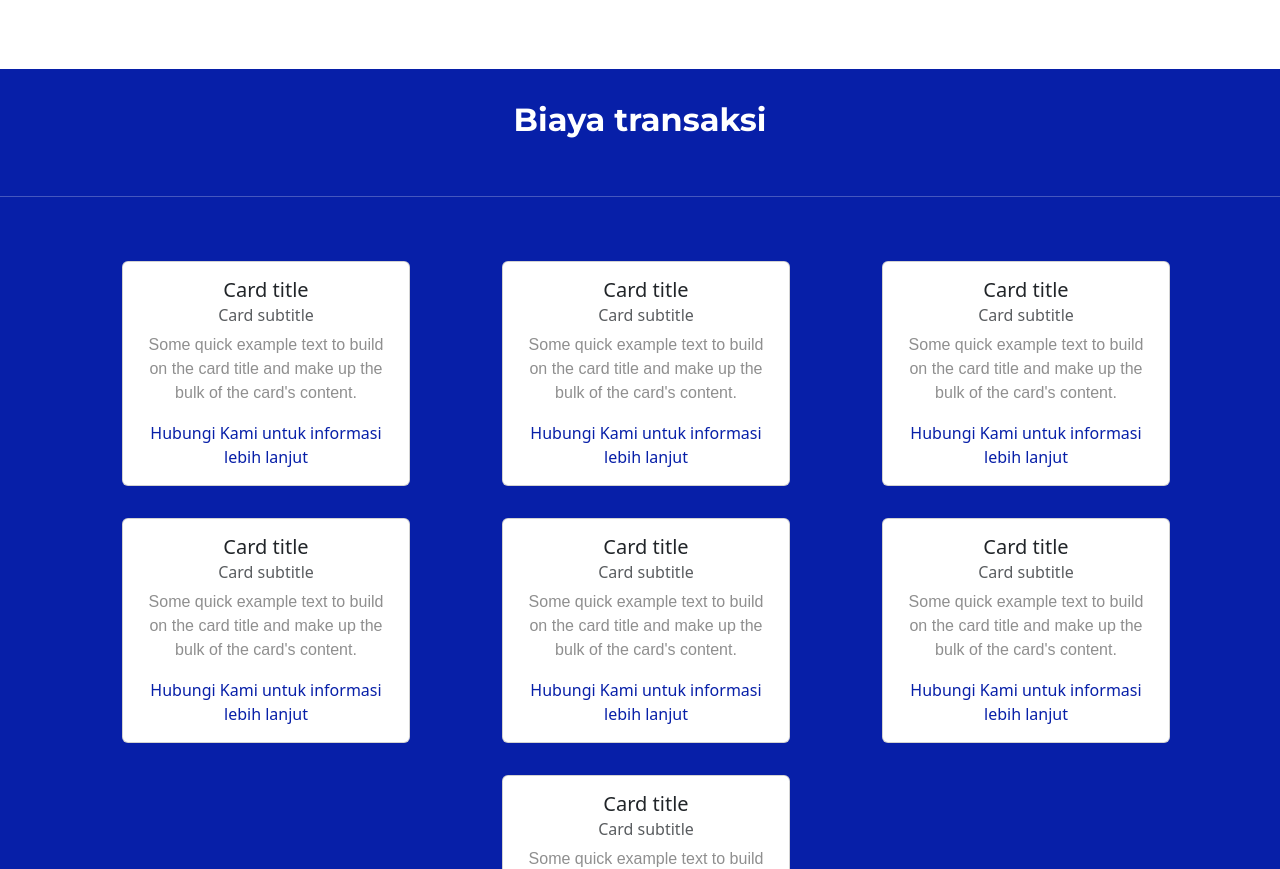
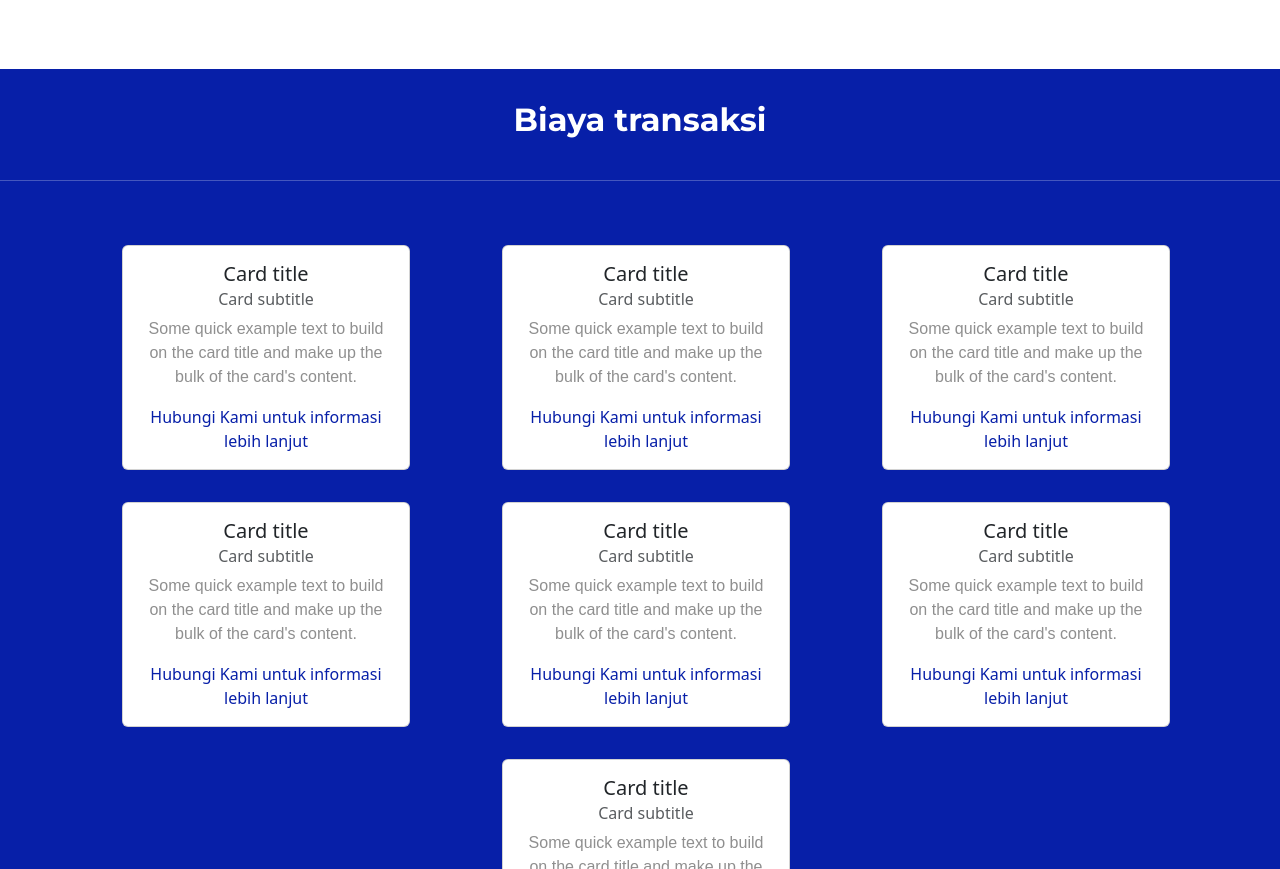
Before and after one commit to ImamAriadi2022/Rekber-new, a plain HTML site: page index.html in a window 1280 px wide. Shown: the part 2954-3823 px from the top of the page. Drawn offline with nearby package versions, Linux system fonts and the light colour scheme.

Commit message:
dah lanju nanti

```diff
--- a/index.html
+++ b/index.html
@@ -276,7 +276,7 @@
         <!--section kelima-->
         <section style="background-color: #071fa8;">
             <div class="judul-lima">
-                <h2 style="color: #ffffff; padding-top:2rem; padding-bottom:2rem;">Biaya transaksi</h2>
+                <h2 style="color: #ffffff; padding-top:2rem; padding-bottom:1rem;">Biaya transaksi</h2>
             </div>
             <hr style="color: #ffffff;">
 
```
